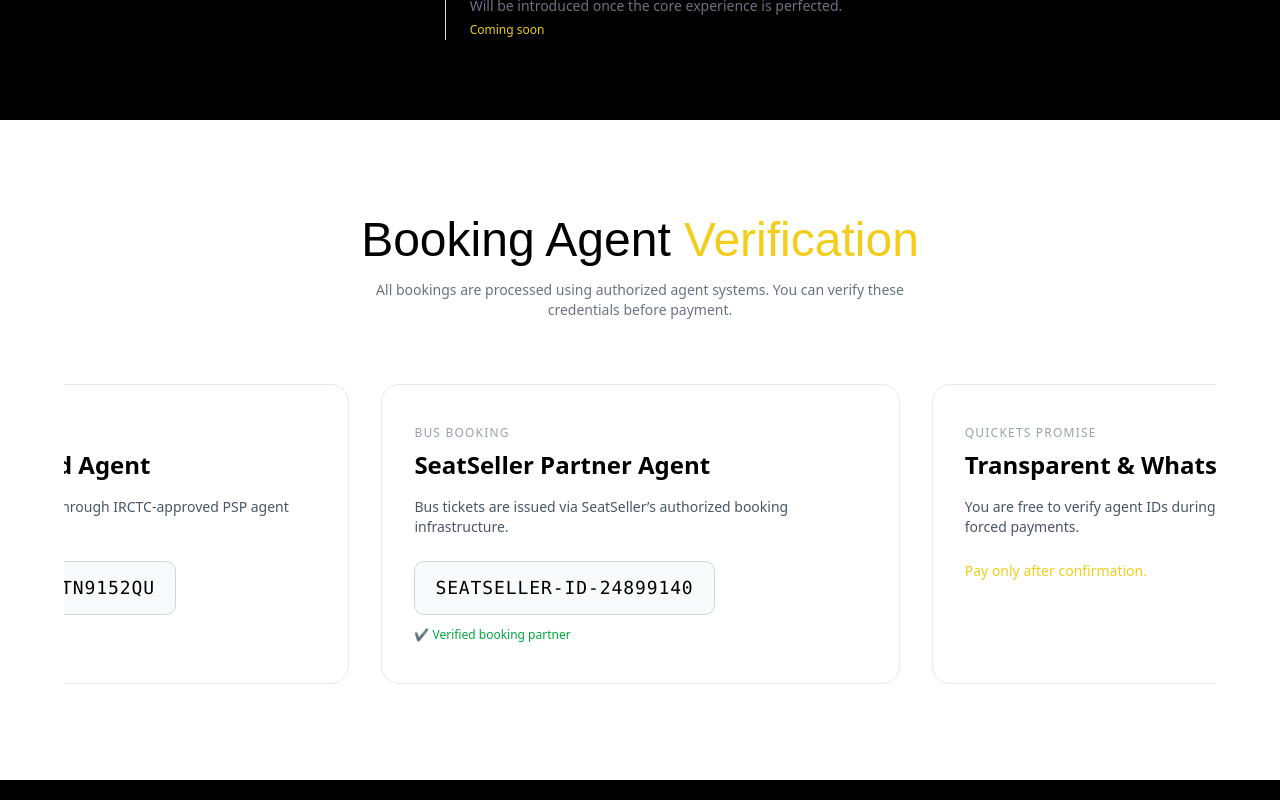
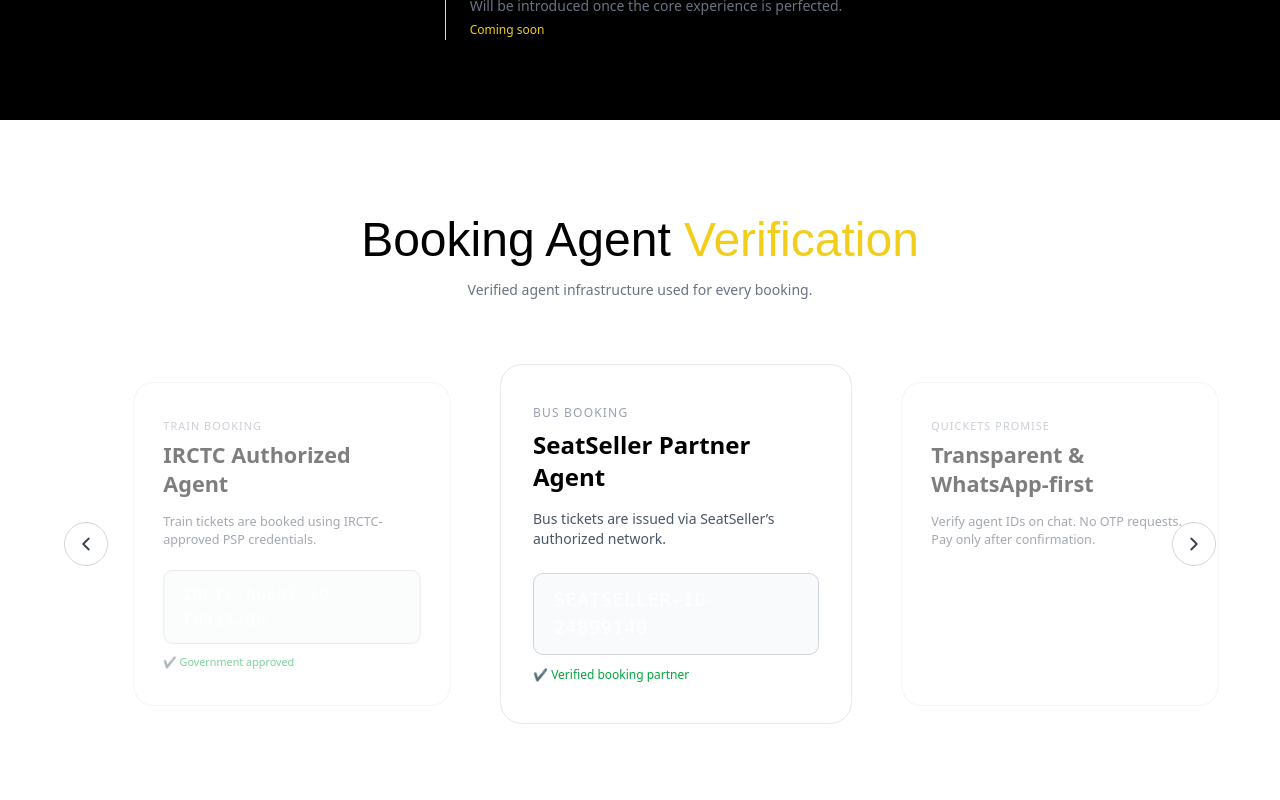
Before and after one commit to jonesofficial/Quickets.co.in, a React (Vite) app: page / in a window 1280 px wide. Shown: the part 3700-4500 px from the top of the page. Built offline with nearby package versions, Linux system fonts and the light colour scheme; a web font is replaced by a local one.

Commit message:
Added Agent verification Section

```diff
--- a/src/components/BookingAgentCarousel.jsx
+++ b/src/components/BookingAgentCarousel.jsx
@@ -1,31 +1,49 @@
-import { useEffect, useRef } from "react";
+import { useEffect, useState } from "react";
+import { FiChevronLeft, FiChevronRight } from "react-icons/fi";
+export default function BookingAgentCarousel() {
+    const slides = [
+        {
+            tag: "Train Booking",
+            title: "IRCTC Authorized Agent",
+            desc: "Train tickets are booked using IRCTC-approved PSP credentials.",
+            id: "IRCTC-AGENT-ID-TN9152QU",
+            verified: "Government approved",
+        },
+        {
+            tag: "Bus Booking",
+            title: "SeatSeller Partner Agent",
+            desc: "Bus tickets are issued via SeatSeller’s authorized network.",
+            id: "SEATSELLER-ID-24899140",
+            verified: "Verified booking partner",
+        },
+        {
+            tag: "Quickets Promise",
+            title: "Transparent & WhatsApp-first",
+            desc: "Verify agent IDs on chat. No OTP requests. Pay only after confirmation.",
+            id: null,
+            verified: null,
+        },
+    ];
 
-export default function BookingAgentCarousel() {
-    const trackRef = useRef(null);
-    const indexRef = useRef(0);
+    const [active, setActive] = useState(0);
 
     useEffect(() => {
-        const track = trackRef.current;
-        if (!track) return;
-
-        const slides = track.children;
-
         const interval = setInterval(() => {
-            indexRef.current =
-                (indexRef.current + 1) % slides.length;
-
-            slides[indexRef.current].scrollIntoView({
-                behavior: "smooth",
-                inline: "center",
-            });
+            setActive((prev) => (prev + 1) % slides.length);
         }, 4000);
 
         return () => clearInterval(interval);
     }, []);
 
+    const prev = () =>
+        setActive((prev) => (prev - 1 + slides.length) % slides.length);
+
+    const next = () =>
+        setActive((prev) => (prev + 1) % slides.length);
+
     return (
-        <section className="bg-white py-24 px-6">
-            <div className="max-w-6xl mx-auto">
+        <section className="bg-white py-24 px-6 overflow-hidden">
+            <div className="max-w-6xl mx-auto relative">
 
                 {/* Heading */}
                 <h2 className="font-heading text-center text-3xl md:text-5xl text-black mb-4">
@@ -34,93 +52,87 @@
                 </h2>
 
                 <p className="text-center text-gray-500 text-sm max-w-xl mx-auto mb-16">
-                    All bookings are processed using authorized agent systems.
-                    You can verify these credentials before payment.
+                    Verified agent infrastructure used for every booking.
                 </p>
 
-                {/* Carousel Track */}
+                {/* Carousel */}
+                <div className="relative">
+
+                    {/* Track */}
                     <div
-                    ref={trackRef}
-                    className="flex gap-8 overflow-x-auto snap-x snap-mandatory scrollbar-hide"
+                        className="flex transition-transform duration-700 ease-out"
+                        style={{
+                            transform: `translateX(calc(50% - ${(active + 0.5) * 360}px))`,
+                        }}
                     >
+                        {slides.map((slide, index) => {
+                            const isActive = index === active;
 
-                    {/* IRCTC */}
-                    <div className="snap-center min-w-[90%] md:min-w-[60%] lg:min-w-[45%]
-                        bg-white border border-gray-200 rounded-2xl px-8 py-10">
+                            return (
+                                <div
+                                    key={index}
+                                    className={`w-[320px] md:w-[360px] mx-4 transition-all duration-700
+                                    ${isActive
+                                        ? "scale-100 opacity-100"
+                                        : "scale-90 opacity-50"
+                                    }`}
+                                >
+                                    <div className="bg-white border border-gray-200 rounded-3xl px-8 py-10 h-full">
 
                                         <p className="text-xs uppercase tracking-widest text-gray-400">
-                            Train Booking
+                                            {slide.tag}
                                         </p>
 
                                         <h3 className="mt-2 text-2xl font-semibold text-black">
-                            IRCTC Authorized Agent
+                                            {slide.title}
                                         </h3>
 
-                        <p className="mt-4 text-sm text-gray-600 max-w-md">
-                            Train tickets are booked only through IRCTC-approved
-                            PSP agent credentials.
+                                        <p className="mt-4 text-sm text-gray-600">
+                                            {slide.desc}
                                         </p>
 
+                                        {slide.id && (
                                             <div className="mt-6 font-mono text-lg tracking-wider
-                            bg-gray-50 inline-block px-5 py-3 rounded-lg
-                            border border-gray-300 text-black">
-                            IRCTC-AGENT-ID-TN9152QU
+                                                bg-gray-50 px-5 py-3 rounded-lg border border-gray-300 inline-block">
+                                                {slide.id}
+                                            </div>
+                                        )}
+
+                                        {slide.verified && (
+                                            <p className="mt-3 text-xs text-green-600">
+                                                ✔ {slide.verified}
+                                            </p>
+                                        )}
+                                    </div>
+                                </div>
+                            );
+                        })}
                     </div>
 
-                        <p className="mt-3 text-xs text-green-600">
-                            ✔ Government approved
-                        </p>
-                    </div>
+                    {/* Controls */}
+                    <button
+                        onClick={prev}
+                        className="absolute left-0 top-1/2 -translate-y-1/2
+                            w-11 h-11 rounded-full bg-white border border-gray-300
+                            flex items-center justify-center
+                            hover:bg-gray-100 transition"
+                        aria-label="Previous"
+                    >
+                        <FiChevronLeft size={22} className="text-gray-700" />
+                    </button>
 
-                    {/* SeatSeller */}
-                    <div className="snap-center min-w-[90%] md:min-w-[60%] lg:min-w-[45%]
-                        bg-white border border-gray-200 rounded-2xl px-8 py-10">
 
-                        <p className="text-xs uppercase tracking-widest text-gray-400">
-                            Bus Booking
-                        </p>
+                    <button
+                        onClick={next}
+                        className="absolute right-0 top-1/2 -translate-y-1/2
+                            w-11 h-11 rounded-full bg-white border border-gray-300
+                            flex items-center justify-center
+                            hover:bg-gray-100 transition"
+                        aria-label="Next"
+                    >
+                        <FiChevronRight size={22} className="text-gray-700" />
+                    </button>
 
-                        <h3 className="mt-2 text-2xl font-semibold text-black">
-                            SeatSeller Partner Agent
-                        </h3>
-
-                        <p className="mt-4 text-sm text-gray-600 max-w-md">
-                            Bus tickets are issued via SeatSeller’s
-                            authorized booking infrastructure.
-                        </p>
-
-                        <div className="mt-6 font-mono text-lg tracking-wider
-                            bg-gray-50 inline-block px-5 py-3 rounded-lg
-                            border border-gray-300 text-black">
-                            SEATSELLER-ID-24899140
-                        </div>
-
-                        <p className="mt-3 text-xs text-green-600">
-                            ✔ Verified booking partner
-                        </p>
-                    </div>
-
-                    {/* Trust Promise */}
-                    <div className="snap-center min-w-[90%] md:min-w-[60%] lg:min-w-[45%]
-                        bg-white border border-gray-200 rounded-2xl px-8 py-10">
-
-                        <p className="text-xs uppercase tracking-widest text-gray-400">
-                            Quickets Promise
-                        </p>
-
-                        <h3 className="mt-2 text-2xl font-semibold text-black">
-                            Transparent & WhatsApp-first
-                        </h3>
-
-                        <p className="mt-4 text-sm text-gray-600 max-w-md">
-                            You are free to verify agent IDs during chat.
-                            No OTP requests. No forced payments.
-                        </p>
-
-                        <p className="mt-6 text-sm font-medium text-[#f2cd1c]">
-                            Pay only after confirmation.
-                        </p>
-                    </div>
 
                 </div>
             </div>
```
Lines whose indentation alone changed are shown as unchanged.
